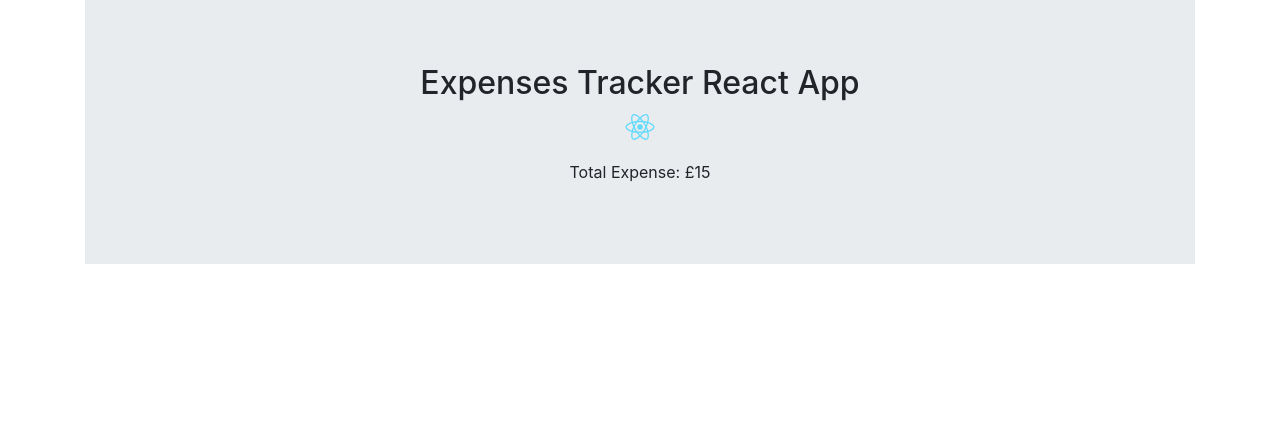
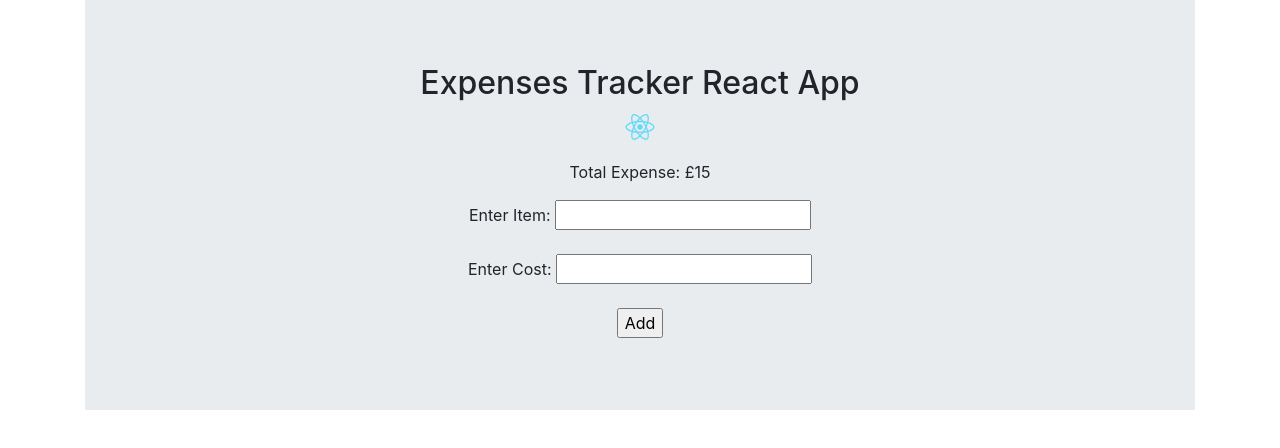
Before and after one commit to mattybwoy/Expense-Tracker, a React (Create React App) app: page / in a window 1280 px wide. Shown: the top 448 px of the page. Built offline with nearby package versions, Linux system fonts and the light colour scheme.

Commit message:
Input boxes added, add button added

```diff
--- a/src/Tracker.js
+++ b/src/Tracker.js
@@ -29,6 +29,15 @@
             }, 0)}
           </span>
         </p>
+      <label>
+        Enter Item: <input type='text'/>
+        <br></br>
+        <br></br>
+        Enter Cost: < input type = 'number' / >
+          <br></br>
+          <br></br>
+          <input type = 'submit' value = 'Add'/ >
+          </label>
       </div>
     </Jumbotron>
   </Container>
```
